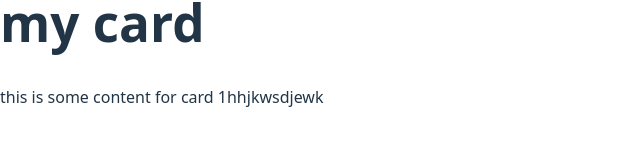
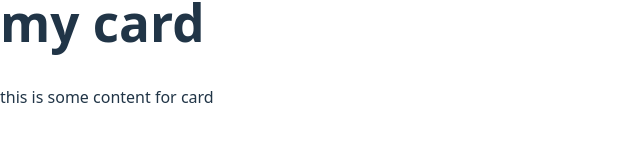
Before and after one commit to afreensaba448/taskeensaba, a React (Vite) app: page / in a window 1280 px wide. Shown: the part 189-338 px from the top of the page, without its empty margins (0-640 px from the left). Built offline with nearby package versions, Linux system fonts and the light colour scheme.

Commit message:
update card1 pera

```diff
--- a/src/App.jsx
+++ b/src/App.jsx
@@ -22,7 +22,7 @@ const App=()=>{
   <Card>
 
     <h1>my card</h1>
-    <p>this is some content for card 1hhjkwsdjewk</p>
+    <p>this is some content for card</p>
   </Card>
   <Card>
     <h1>my card</h1>
```
